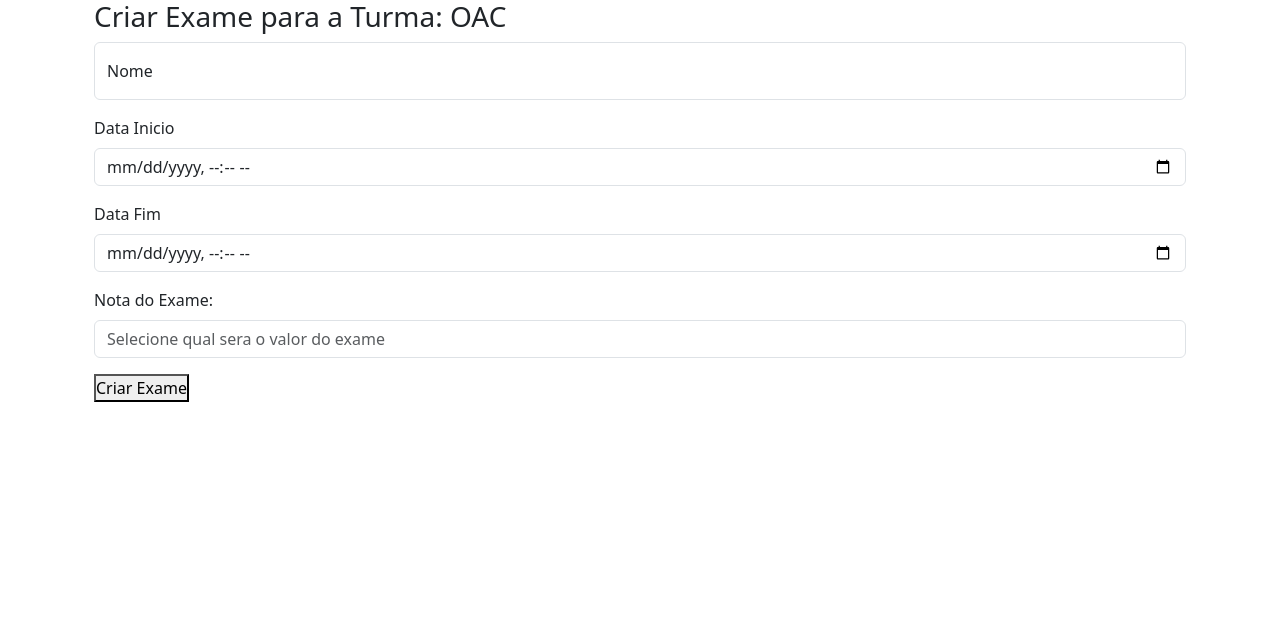
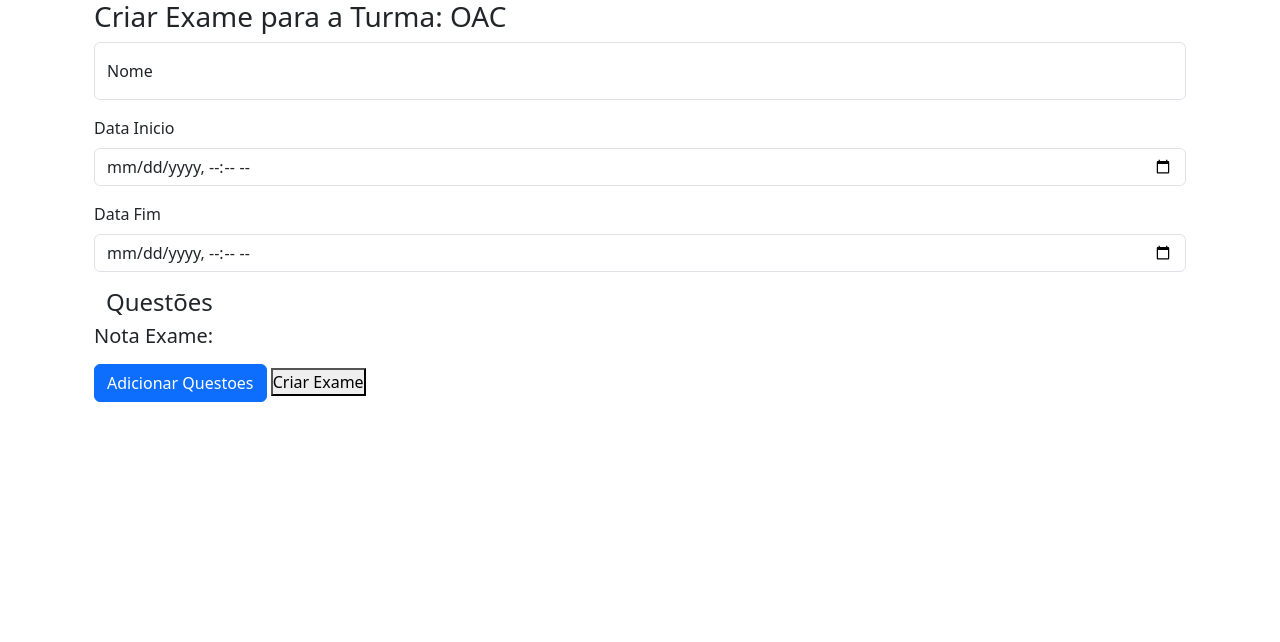
Before and after one commit to zeroCass/unb-web, a Flask app: template app/templates/exames/new.jinja2 in a window 1280 px wide. Shown: the top 642 px of the page. Run offline with Flask 3, Linux system fonts and the light colour scheme; tables that the repository leaves empty hold one stand-in row (values such as "Sample post"); the template is opened without the code that fills it: values that come from a table or form of the project are taken from there, most other values are stand-ins (such as "Sample title", 1, 10 or a date in 2020); some libraries are stand-ins or nearby versions.

Commit message:
pagina de criação de exame
é possivel adicionar questoes no layout, porem as coisas so funcionam no front

```diff
--- a/app/templates/exames/new.jinja2
+++ b/app/templates/exames/new.jinja2
@@ -1,6 +1,7 @@
 {% extends "./base.jinja2" %}
 
 {% block header %}
+<script src="https://cdnjs.cloudflare.com/ajax/libs/axios/1.4.0/axios.min.js"></script>
 <h1>{% block title %}Criar Exame{% endblock %}</h1>
 {% endblock %}
 
@@ -43,20 +44,137 @@
                 required="true"
             />
         </div>
-        <div class="form-floating mb-3">
+        {# questoes Container #}
+        <div class="container" id="questoesContainer">
+            <h4>Questões</h4>
+        </div>
         <div class="mb-3">
-            <label for="nota_exame" class="form-label">Nota do Exame:</label>
-            <input
-                class="form-control"
-                type="number"
-                step="0.01"
-                id="nota_exame"
-                name="nota_exame"
-                placeholder="Selecione qual sera o valor do exame"
-                required="true"
-            />
+            <h5>Nota Exame: <span id="notaExame"></span></h5>
         </div>
-        <button type="submit">Criar Exame</button>
+        <button type="button" class="btn btn-primary" data-bs-toggle="modal" data-bs-target="#questoesModal">Adicionar Questoes</button>
+        {# modal #}
+        <div class="modal fade" id="questoesModal" tabindex="-1" data-bs-backdrop="static" data-bs-keyboard="false" >
+            <div class="modal-dialog modal-dialog-scrollable modal-dialog-centered">
+                <div class="modal-content">
+                    <div class="modal-header">
+                        <h2 class="modal-title fs-5" id="modalTitle">Adicionar Questoes</h2>
+                        <button type="button" class="btn-close" data-bs-dismiss="modal"></button>
+                    </div>
+                    <div class="modal-body">
+                    {# content #}
+                    {# {% for questao in questoes %}
+                        <div class="container">
+                            <label>{{ questao.enunciado }}</label>
+                            <input type="checkbox" name="questoes" value="{{ questao.id }}" >
+                        </div>
+                    {% endfor %} #}
+                    {% for questao in questoes_json %}
+                        <div class="container">
+                            <label>{{ questao.enunciado }}</label>
+                            <input type="checkbox" name="questoes" value="{{ questao.id }}" >
+                        </div>
+                    {% endfor %}
+                    </div>
+                    <div class="modal-footer">
+                        <button type="button" class="btn btn-secondary" data-bs-dismiss="modal">Cancelar</button>
+                        <button type="button" class="btn btn-primary" id="btnIncluir">Incluir</button>
+                    </div>
+                </div>
+            </div>
+        </div>
+        <input type="hidden" id="questoesSelecionadasInput" name="questoesSelecionadas" />
+        <button id="submitForm" >Criar Exame</button>
     </form>
 </div>
+<script>
+    const isPosNumber = (value) => {
+        const regex = new RegExp(/^[0-9]+([.,][0-9]+)?/)
+        const match = value.match(regex)
+        return match ? value : 0
+    }
+
+    const questoesContainer = document.getElementById("questoesContainer")
+    const btnIncluir = document.getElementById("btnIncluir")
+    const questoesSelecionadas = []
+
+    btnIncluir.addEventListener("click", () => {
+        const myModal = document.querySelector('#questoesModal')
+        const bsModal = bootstrap.Modal.getInstance(myModal)
+        bsModal.hide()
+
+        const checkboxes = document.querySelectorAll("input[name=questoes]:checked")
+        const questoes_json = {{ questoes_json }}
+
+
+        checkboxes.forEach(check => {
+            const questaoID = check.value
+            const questaoSelecionada = questoes_json.find(questao => questao.id == questaoID)
+            if (questaoSelecionada) {
+                questoesSelecionadas.push(questaoSelecionada)
+            }
+            // desmarca checkbox
+            check.checked = false
+        })
+
+        console.log(questoesSelecionadas)
+        questoesSelecionadas.forEach(questao => {
+            const novoElemeto = document.createElement("div")
+            novoElemeto.innerHTML = `
+                <div id="questao_id_${questao.id}" class="mb-3 mt-3 card">
+                    <div class="card-header">
+                        <input
+                            class="form-control w-25"
+                            type="number"
+                            name="questao_nota_${questao.id}"
+                            id="questao_nota_${questao.id}"
+                            placeholder="Nota da questão"
+                            min="0"
+                            max="10"
+                            value="0"
+                            pattern="[0-9]+([.,][0-9]+)?"
+                            onblur="this.value=isPosNumber(this.value)"
+                            required
+                        >
+                    </div>
+                    <div class="card-body">
+                        <div>
+                            <h6 class="card-title float-left">Enunciado</h6>
+                            <p class="card-text ms-3 mb-1">${questao.enunciado}</p>
+                        </div>
+                        <div>
+                            <h6 class="card-title float-left">Resposta</h6>
+                            <p class="card-text ms-3 mb-1">${questao.resposta}</p>
+                        </div>
+                    </div>
+                </div>
+            `
+            novoElemeto.classList.add("container")
+            questoesContainer.appendChild(novoElemeto)
+        })
+
+        const notaExame = document.getElementById("notaExame")
+        const allInputs = document.querySelectorAll('input[name^="questao_nota_"]')
+        allInputs.forEach(notaInput => {
+            notaInput.addEventListener("input", () => {
+                let totalNota = 0
+                allInputs.forEach(nota => {
+                    if (nota.value != "")
+                        totalNota += parseFloat(isPosNumber(nota.value))
+                })
+                notaExame.innerHTML = totalNota.toFixed(2)
+            })
+
+        })
+
+    })
+
+    const submitButton = document.getElementById("submitForm")
+    submitButton.addEventListener("click", (e) => {
+        const questoesSelecionadasInput = document.getElementById("questoesSelecionadasInput")
+        console.log(questoesSelecionadas)
+        questoesSelecionadasInput.value = JSON.stringify(questoesSelecionadas)
+    })
+
+
+</script>
 {% endblock %}
```
Also changed, not shown: app/controllers/exames_controller.py (+29 -18 lines).
